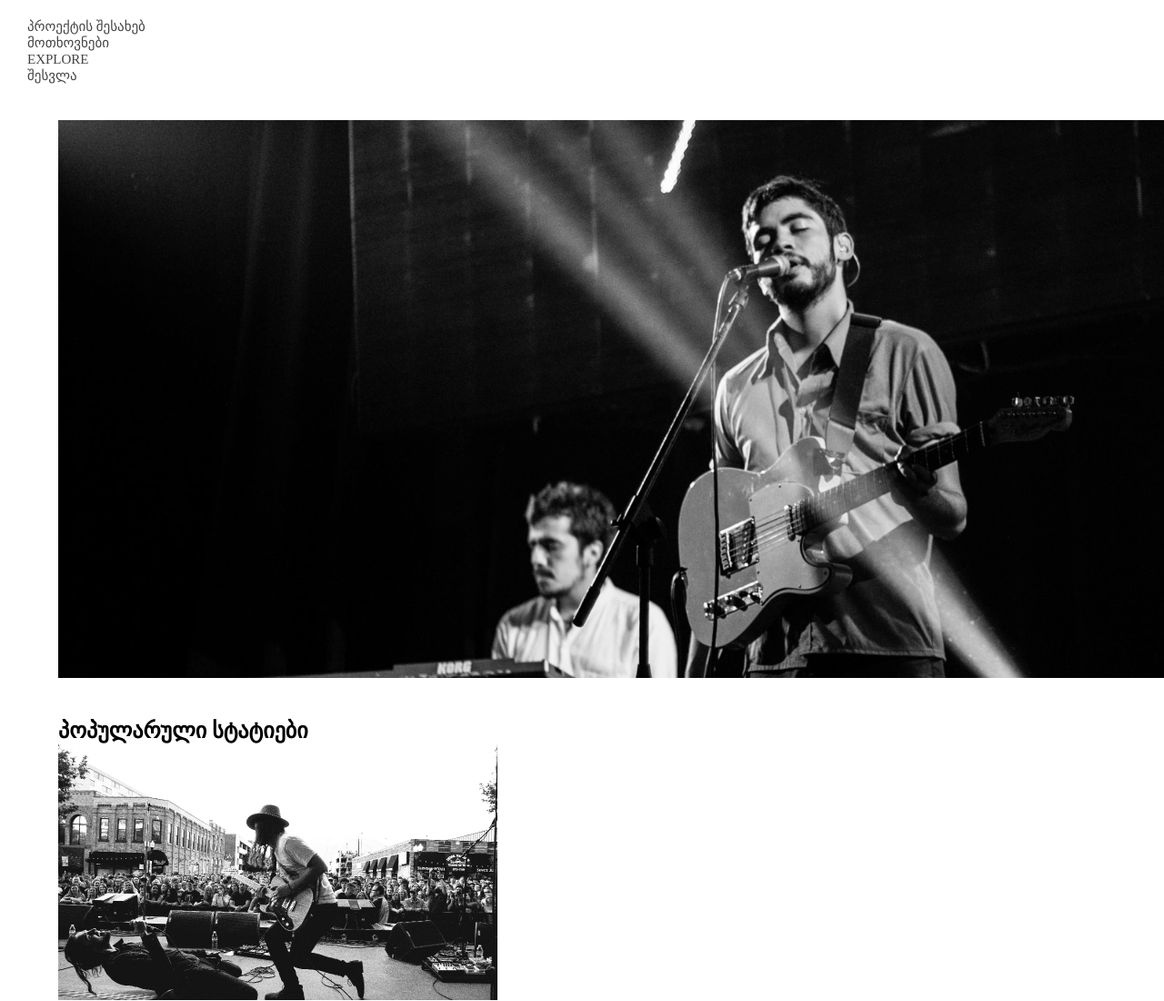
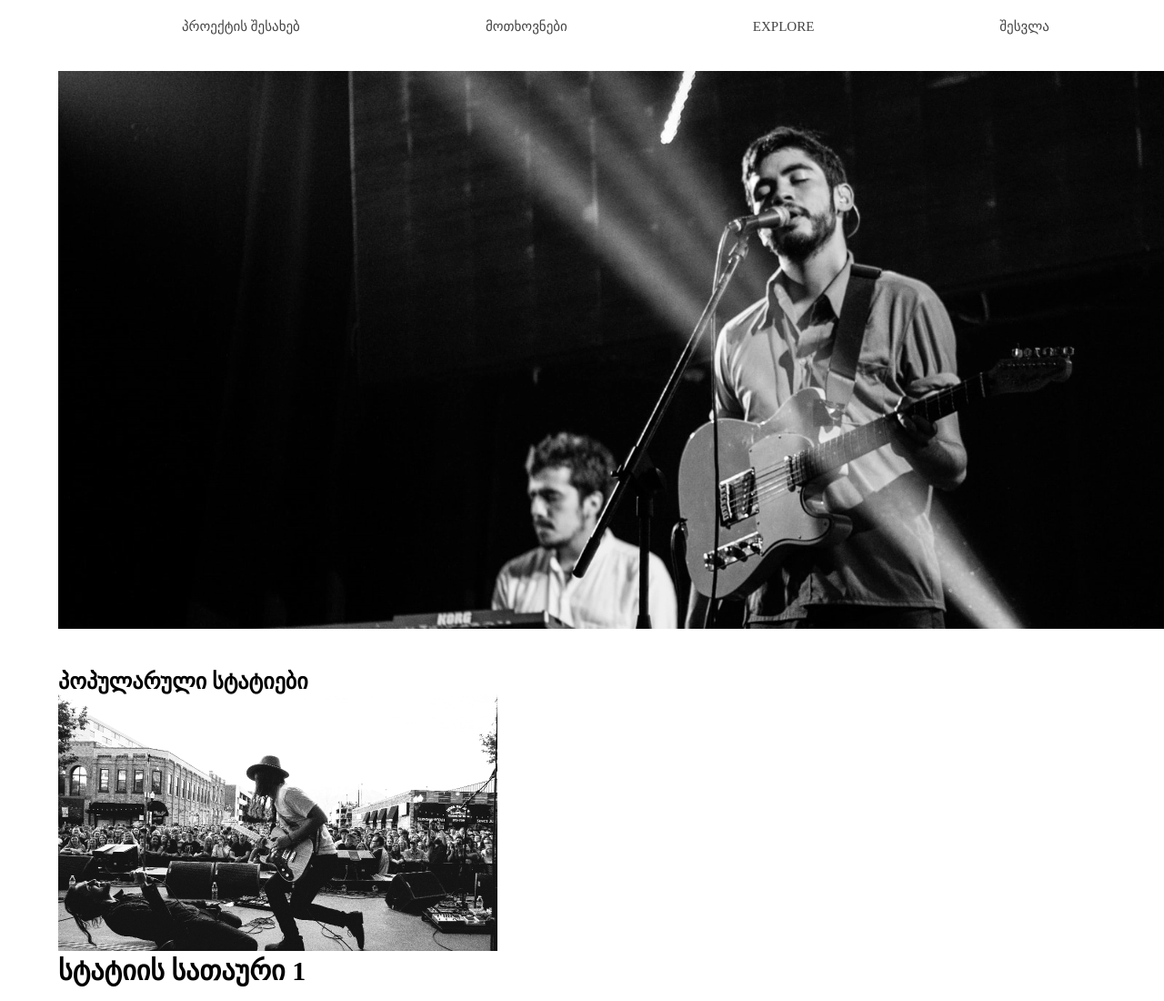
Before and after one commit to NinoAnania/NewRules, a plain HTML site: page index.html in a window 1280 px wide. Shown: the top 1100 px of the page at 91% size. Drawn offline with Linux system fonts and the light colour scheme.

Commit message:
add nav class

```diff
--- a/src/css/style.css
+++ b/src/css/style.css
@@ -16,14 +16,22 @@
 
 nav{
     display: inline-block;
-
+    margin: left 200px;
+    margin-left 300px;
 }
 
 nav a{
     text-decoration: none;
     color: #444;
-    margin-left: 30px;
+    margin-left: 200px;
     font-size: 15px;
+}
+ul{
+    list-style: none;
+}
+
+li{
+    display: inline-block;
 }
 
 .banner{
```
